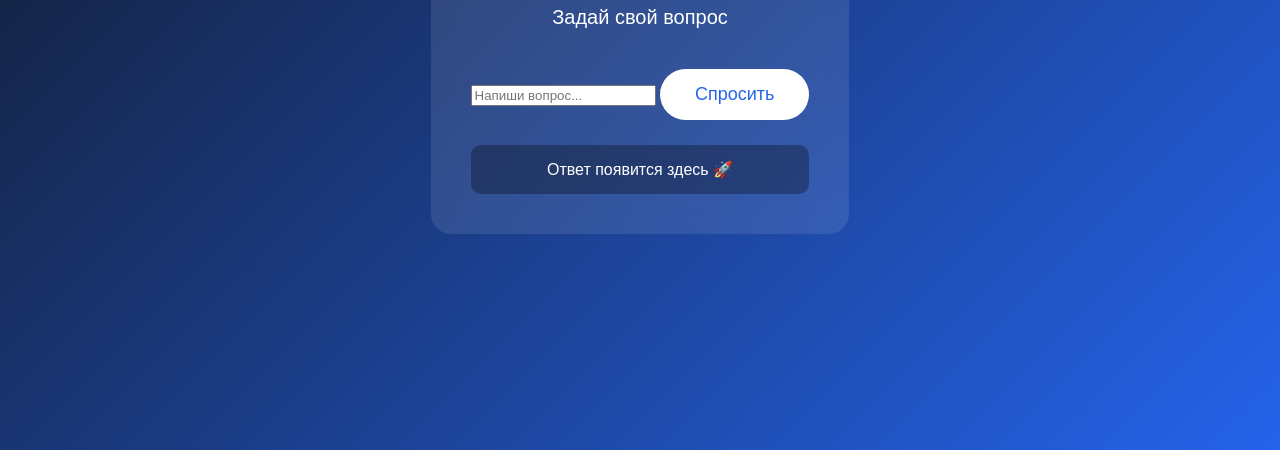
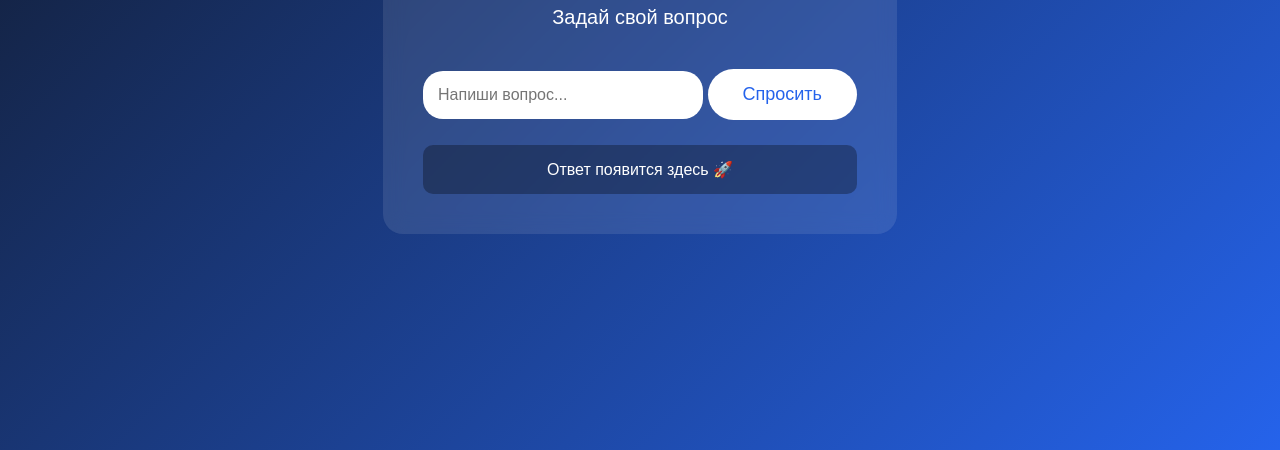
Before and after one commit to sajtazim991-beep/my-ai-site, a plain HTML site: page index.html in a window 1280 px wide. Shown: the part 350-800 px from the top of the page. Drawn offline with Linux system fonts and the light colour scheme.

Commit message:
Update style.css

```diff
--- a/style.css
+++ b/style.css
@@ -59,3 +59,11 @@ button:hover {
         transform: translateY(0);
     }
 }
+input {
+    width: 250px;
+    padding: 15px;
+    border-radius: 20px;
+    border: none;
+    outline: none;
+    font-size: 16px;
+}
```
